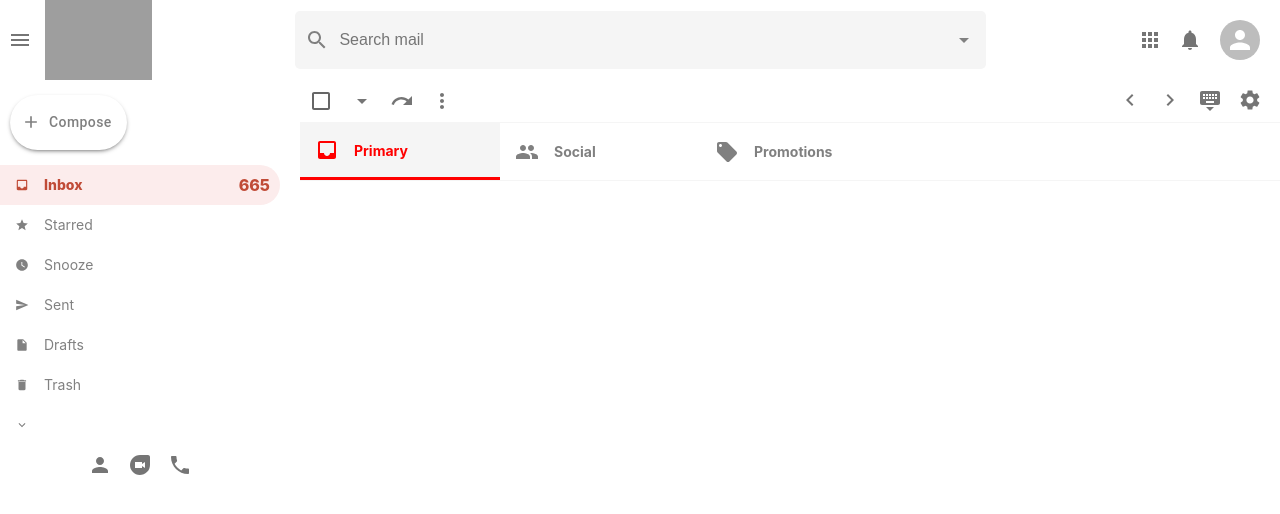
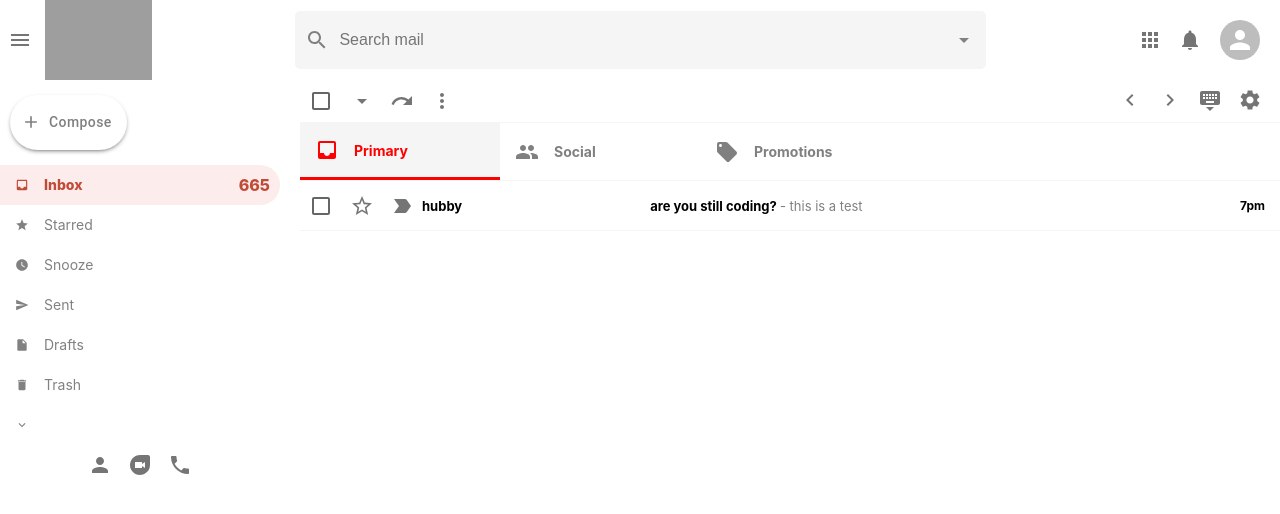
Before and after one commit to whatthefoobar/react-gmail-clone, a React (Create React App) app: page / in a window 1280 px wide. Shown: the top 514 px of the page. Built offline with nearby package versions, Linux system fonts and the light colour scheme; grey boxes are pictures that could not be loaded.

Commit message:
added EmailRow and with a test email

```diff
--- a/src/components/EmailList/EmailList.js
+++ b/src/components/EmailList/EmailList.js
@@ -11,6 +11,7 @@
 import PeopleIcon from '@mui/icons-material/People';
 import LocalOfferIcon from '@mui/icons-material/LocalOffer';
 import Section from '../Section/Section';
+import EmailRow from '../EmailRow/EmailRow';
 
 function EmailList() {
   return (
@@ -52,7 +53,14 @@
         <Section Icon={LocalOfferIcon} title="Promotions" color="green" />
       </div>
 
-      <div className="emailList__list"></div>
+      <div className="emailList__list">
+        <EmailRow
+          title="hubby"
+          subject="are you still coding?"
+          description="this is a test"
+          time="7pm"
+        />
+      </div>
     </div>
   );
 }
--- a/src/components/EmailRow/EmailRow.js
+++ b/src/components/EmailRow/EmailRow.js
@@ -1,7 +1,34 @@
 import React from 'react';
+import './EmailRow.css';
+import { Checkbox, IconButton } from '@mui/material';
+import LabelImportantOutlinedIcon from '@mui/icons-material/LabelImportantOutlined';
+import StarBorderOutlinedIcon from '@mui/icons-material/StarBorderOutlined';
 
-const EmailRow = () => {
-  return <div>EmailRow</div>;
+const EmailRow = ({ title, subject, description, time }) => {
+  return (
+    <div className="emailRow">
+      <div className="emailRow__options">
+        <Checkbox />
+        <IconButton>
+          <StarBorderOutlinedIcon />
+        </IconButton>
+        <IconButton>
+          <LabelImportantOutlinedIcon />
+        </IconButton>
+      </div>
+
+      <h3 className="emailRow__title">{title}</h3>
+
+      <div className="emailRow__message">
+        <h4>
+          {subject}{' '}
+          <span className="emailRow__description">- {description}</span>
+        </h4>
+      </div>
+
+      <p className="emailRow__time">{time}</p>
+    </div>
+  );
 };
 
 export default EmailRow;
```
